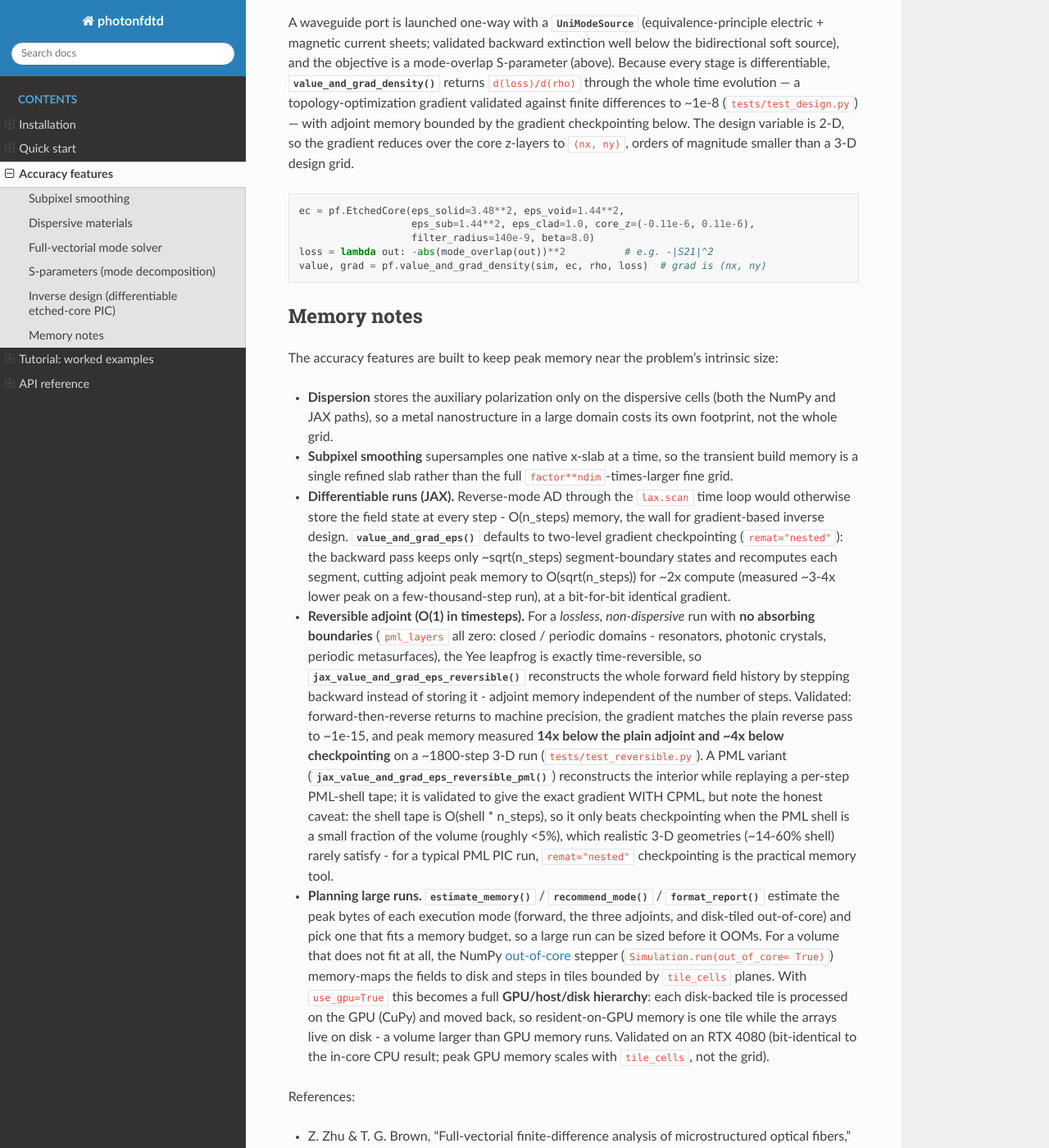
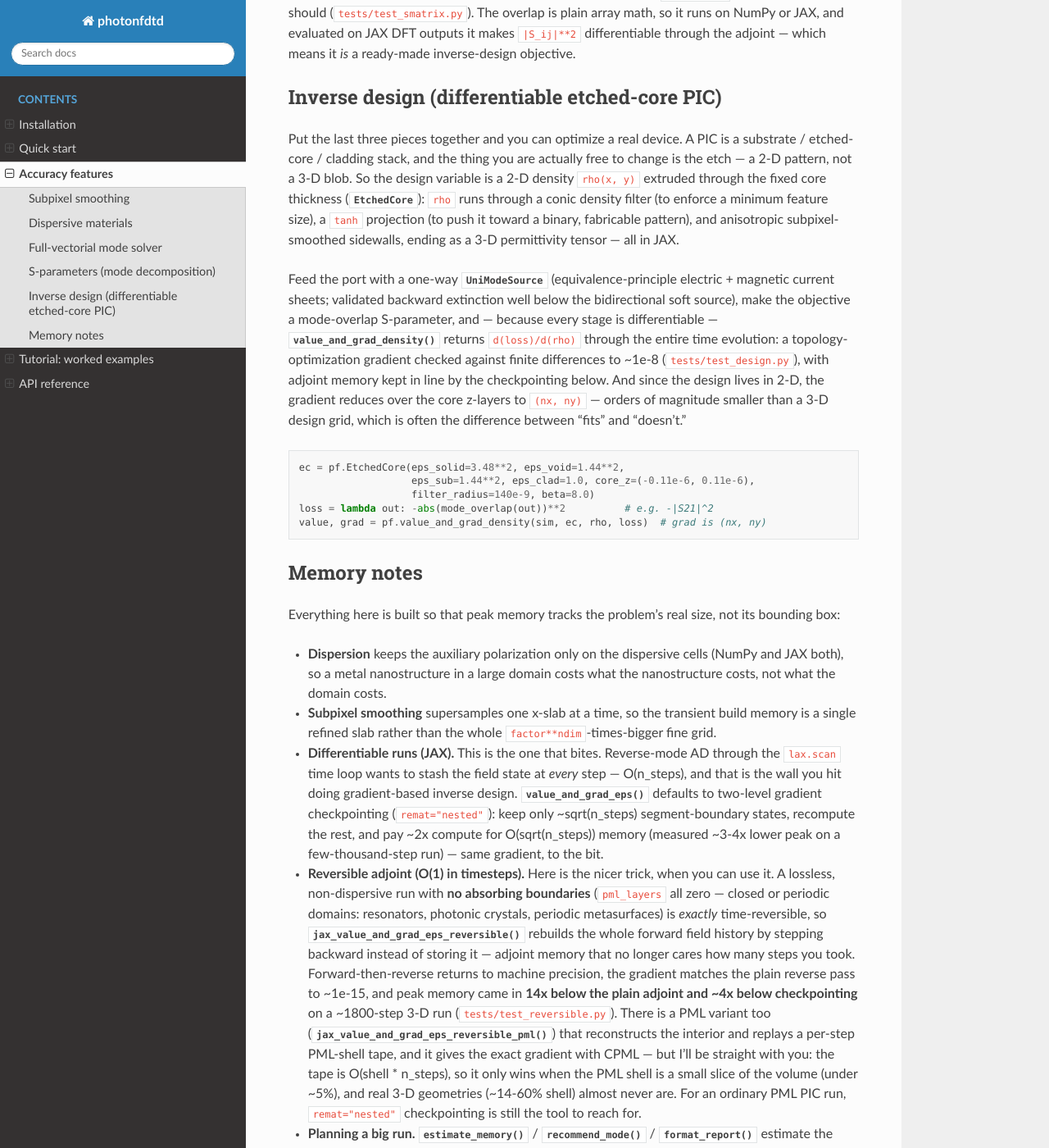
Before and after one commit to ngpaladi/photonfdtd, a Sphinx documentation site: the page built from docs/accuracy.rst, in a window 1280 px wide and 1400 px high, scrolled down 2901 px. Shown: the whole window at 82% size. Built offline with Sphinx 7.4.7 and the Read the Docs theme 3.1.0, drawn with Linux system fonts in a browser that asks for light colours; some of the changed text lies outside the part shown.

Commit message:
docs: rewrite the accuracy guide in a more personal, conversational voice
Same technical content, citations, code, and cross-references — reworded to
read less like a spec sheet and more like an explanation: lead with the naive
failure mode, show why the fix is the right one, keep the honest caveats candid
(the ADE stability limit, the PML-shell adjoint that usually loses to
checkpointing). Builds clean under sphinx -W.

```diff
--- a/docs/accuracy.rst
+++ b/docs/accuracy.rst
@@ -1,41 +1,52 @@
 Accuracy features
 =================
 
-Three features move ``photonfdtd`` toward the accuracy class of production
-FDTD tools: anisotropic subpixel smoothing, dispersive materials, and a
-full-vectorial mode solver. Each is validated against an analytic benchmark in
-the test suite.
+FDTD is a wonderfully simple idea — leapfrog Maxwell's two curl equations on a
+staggered grid and let the fields march forward in time — and a naive
+implementation quietly throws away a lot of accuracy in a few very predictable
+places. Three of them dominate for real integrated photonics: how the grid sees
+a material interface, whether a material is even allowed to be dispersive, and
+whether the mode solver is honest about polarization. ``photonfdtd`` handles all
+three, and every number below is checked against an analytic benchmark in the
+test suite rather than asserted.
 
 Subpixel smoothing
 ------------------
 
-Plain FDTD assigns one permittivity per cell by testing whether the cell centre
-lies inside a structure. That staircases every interface not aligned to the
-grid, dropping the global convergence rate from second to roughly first order.
-:class:`~photonfdtd.Simulation` with ``subpixel=True`` replaces the permittivity
-of a partially filled cell with an effective **anisotropic tensor**: the field
-component *normal* to the interface sees the harmonic mean of permittivity
-(because normal :math:`D` is continuous) and the *tangential* components see the
-arithmetic mean (because tangential :math:`E` is continuous). In the interface
-frame the tensor is :math:`\mathrm{diag}(\varepsilon_h, \varepsilon_a,
-\varepsilon_a)`; only the diagonal is kept, which is exact for axis-aligned
-interfaces (rectangular ``Box`` / Manhattan geometry) and a large improvement
-over staircasing otherwise. The per-cell means and surface normal are obtained
-by supersampling (``subpixel_factor``).
+Ask a plain FDTD grid what material is in a cell and it does the laziest thing
+possible: it checks whether the cell *centre* lands inside your structure and
+stamps that one material across the whole cell. Every interface that doesn't
+happen to fall on a cell boundary turns into a jagged staircase — and that
+staircase quietly knocks your global convergence from second order down to
+roughly first, right at the interfaces, which is exactly where the physics you
+care about lives.
+
+:class:`~photonfdtd.Simulation` with ``subpixel=True`` does the honest thing
+instead. A partially filled cell gets an effective **anisotropic tensor** that
+respects the boundary conditions the staircase was ignoring: the field component
+*normal* to the interface sees the harmonic mean of permittivity (because normal
+:math:`D` is continuous), while the *tangential* components see the arithmetic
+mean (because tangential :math:`E` is continuous). In the interface's own frame
+that's :math:`\mathrm{diag}(\varepsilon_h, \varepsilon_a, \varepsilon_a)`. We
+keep only the diagonal, which is *exact* for axis-aligned interfaces (rectangular
+``Box`` / Manhattan geometry — i.e. most of what you'll ever draw) and a large
+improvement everywhere else. The per-cell means and the surface normal come from
+supersampling (``subpixel_factor``).
 
 .. code-block:: python
 
    sim = pf.Simulation(grid, structures=[...], sources=[...],
                        run_time=..., subpixel=True, subpixel_factor=3)
 
-Supported on the NumPy, CuPy (GPU), and JAX backends (the JAX path uses a
-per-component coefficient, so the smoothed result is JIT-compiled and
-differentiable; it matches the NumPy reference to floating-point reordering).
-Validated in ``tests/test_smoothing.py`` and ``tests/test_jax_accuracy.py``: as
-an interface is swept across one cell, a
-transmitted-phase observable staircases (one abrupt jump at the cell crossing)
-without smoothing but ramps smoothly with it, both capturing the same net
-physical change — the Farjadpour convergence signature.
+Runs on the NumPy and JAX backends (the JAX path carries a per-component
+coefficient, so the smoothed result is JIT-compiled *and* differentiable, and
+matches the NumPy reference to floating-point reordering). The payoff is easy to
+see and hard to argue with (``tests/test_smoothing.py``,
+``tests/test_jax_accuracy.py``): slide an interface across a single cell and
+watch a transmitted-phase observable. Without smoothing it sits perfectly still
+and then lurches in one abrupt jump when the cell finally flips; with smoothing
+it moves smoothly the whole way — same net physics, none of the staircase. That
+is the Farjadpour convergence signature.
 
 References:
 
@@ -50,24 +61,26 @@
 Dispersive materials
 --------------------
 
-A dispersive medium is written as a background permittivity plus a sum of
-poles,
+Real materials don't have a refractive index; they have a curve. We write a
+dispersive medium as a background permittivity plus a sum of poles,
 
 .. math::
 
    \varepsilon_r(\omega) = \varepsilon_\infty +
      \sum_p \frac{S_p}{\omega_{0p}^2 - \omega^2 - 2i\gamma_p\omega},
 
-which spans Lorentz resonances (:math:`S = \Delta\varepsilon\,\omega_0^2`),
-Drude free-electron response (:math:`\omega_0 = 0`), and lossless Sellmeier
-terms (a term :math:`B\lambda^2/(\lambda^2-C)` is exactly a lossless Lorentz
-pole with :math:`\Delta\varepsilon = B`, :math:`\omega_0 = 2\pi c/\sqrt{C}`).
-Each pole is advanced by the auxiliary-differential-equation (ADE) method
-(Taflove & Hagness, *Computational Electrodynamics*, 3rd ed., ch. 9): the
-polarization obeys :math:`\ddot P + 2\gamma\dot P + \omega_0^2 P =
-\varepsilon_0 S\,E`, central-differenced to an explicit recursion applied only
-in dispersive cells. Dispersion activates automatically when any structure uses
-a dispersive medium.
+which is more general than it looks. One pole form covers Lorentz resonances
+(:math:`S = \Delta\varepsilon\,\omega_0^2`), Drude free-electron metals
+(:math:`\omega_0 = 0`), and — the pleasant surprise — lossless Sellmeier terms,
+because a Sellmeier term :math:`B\lambda^2/(\lambda^2-C)` *is* exactly a lossless
+Lorentz pole (:math:`\Delta\varepsilon = B`, :math:`\omega_0 = 2\pi c/\sqrt{C}`).
+So silica, silicon and gold all fall out of the same engine. Each pole is marched
+by the auxiliary-differential-equation (ADE) method (Taflove & Hagness,
+*Computational Electrodynamics*, 3rd ed., ch. 9): its polarization obeys
+:math:`\ddot P + 2\gamma\dot P + \omega_0^2 P = \varepsilon_0 S\,E`,
+central-differenced to a cheap recursion that only runs in the cells that are
+actually dispersive. It switches on by itself the moment a structure uses a
+dispersive medium.
 
 .. code-block:: python
 
@@ -78,48 +91,51 @@
 The cited library — :func:`~photonfdtd.silica`, :func:`~photonfdtd.silicon`,
 :func:`~photonfdtd.silicon_nitride`, :func:`~photonfdtd.lithium_niobate`,
 :func:`~photonfdtd.gold`, :func:`~photonfdtd.silver` — reproduces each source's
-published refractive index (see ``docs/material_data.md`` for full parameters
-and citations).
+published index (``docs/material_data.md`` has the parameters and the papers).
 
-**Pole stability.** The explicit ADE update is stable only while
-:math:`\omega_0\,\Delta t < 2`. Deep-UV Sellmeier poles and high-energy Lorentz
-poles violate this on a grid tuned for near-IR/optical work, so the library
-presets are directly time-steppable only on fine grids that resolve their
-poles. For a narrowband or mode-solving use case call
-``medium.at_wavelength(lambda)`` to get a fixed-index :class:`~photonfdtd.Medium`
-with the correct index; otherwise restrict the medium to in-band poles. (Fitting
-a stable reduced pole model over a chosen band — what Tidy3D's dispersion
-fitter does — is the natural next step.) The ADE stepper itself is validated in
-``tests/test_dispersion.py`` against the analytic phase index of a Lorentz
-medium to within ~1%.
+**One honest catch.** The explicit ADE update is only stable while
+:math:`\omega_0\,\Delta t < 2`, and the deep-UV poles buried in a Sellmeier fit
+sail right past that on a grid sized for telecom wavelengths. So the library
+presets are directly time-steppable only on grids fine enough to resolve those
+poles. If you just want the correct index at a single wavelength — a mode solve,
+a narrowband run — call ``medium.at_wavelength(lambda)`` and get a plain
+fixed-index :class:`~photonfdtd.Medium`; otherwise keep the medium to in-band
+poles. (Fitting a stable low-order model over your band, which is what Tidy3D's
+dispersion fitter does, is the obvious next step.) The stepper itself matches the
+analytic phase index of a Lorentz medium to ~1% (``tests/test_dispersion.py``).
 
-Supported on the NumPy, CuPy, and JAX backends. On the JAX path each pole's
-polarization is threaded through the ``lax.scan`` carry, so a dispersive run is
-JIT-compiled and **differentiable** — ``jax.grad`` of a monitor-derived loss
-flows back to the pole strengths (``tests/test_jax_accuracy.py`` checks this
-against finite differences), enabling inverse design over material dispersion.
+Runs on NumPy and JAX. On the JAX path each pole's polarization rides along in
+the ``lax.scan`` carry, so a dispersive run is JIT-compiled and
+**differentiable**: ``jax.grad`` of a monitor loss flows all the way back to the
+pole strengths (checked against finite differences in
+``tests/test_jax_accuracy.py``), which is what you'd need to inverse-design over
+material dispersion.
 
 Full-vectorial mode solver
 --------------------------
 
+A scalar mode solver quietly assumes your waveguide is weakly guiding and then
+hands you a single effective index regardless of polarization. For a
+high-contrast silicon wire that is simply the wrong answer.
 :class:`~photonfdtd.ModeSolver` solves the full-vectorial finite-difference
-eigenproblem for the transverse fields on the Yee grid, returning the effective
-indices and the full complex field components. Unlike a scalar Helmholtz solver
-it distinguishes TE from TM and captures high-index-contrast boundary effects.
-Validated in ``tests/test_mode_vectorial.py`` against the exact symmetric-slab
-transcendental dispersion: for a high-contrast slab (n=3.0 core, n=1.0 clad,
-0.30 um) it reproduces both TE0 (analytic 2.5397) and TM0 (analytic 1.8988) to
-better than 0.01% — a split a scalar solver cannot represent.
+eigenproblem for the transverse fields on the Yee grid and returns the effective
+indices *and* the full complex field components, so TE and TM come out as the
+genuinely different modes they are. The proof is a slab, where the answer is
+known exactly (``tests/test_mode_vectorial.py``): for a high-contrast slab
+(n=3.0 core, n=1.0 clad, 0.30 um) it lands both TE0 (analytic 2.5397) and TM0
+(analytic 1.8988) to better than 0.01% — a TE/TM split a scalar solver cannot
+see at all.
 
 S-parameters (mode decomposition)
 ---------------------------------
 
-Waveguide S-parameters — the objective for photonic-integrated-circuit device
-design — are extracted by projecting the frequency-domain port fields onto a
-solved mode. Record the four tangential components on a **port plane** with a
-plane-restricted :class:`~photonfdtd.DFTMonitor` (arbitrary axis via
-``plane_axis``/``plane_position``), which keeps only a 2-D slice — a PIC port is
-kilobytes, not the gigabytes a full-volume DFT would cost — then
+S-parameters are what you actually report for a photonic device, and you get
+them by asking one simple question at a port plane: how much of *this* mode is
+going *that* way? Record the four tangential components on a **port plane** with
+a plane-restricted :class:`~photonfdtd.DFTMonitor` (any axis, via
+``plane_axis``/``plane_position``) — keeping only that 2-D slice means a port
+costs kilobytes instead of the gigabytes a full-volume DFT would burn — and
+project onto the solved mode:
 
 .. code-block:: python
 
@@ -129,36 +145,38 @@
    alpha_plus, alpha_minus = pf.s_parameters(result, "out", mode_result, mode_index=0,
                                              dA=dy * dz)
 
-The forward/backward amplitudes come from the unconjugated/conjugated
-cross-product overlap; oppositely-propagating modes are orthogonal under it, so
-forward transmission and back-reflection separate on the same plane. A mode
-launched down a straight lossless waveguide gives ``|S21| ~= 1``
-(``tests/test_smatrix.py``). The overlap is written in plain array ops, so it
-runs on NumPy/CuPy/JAX and — evaluated on JAX DFT outputs inside a loss — makes
-``|S_ij|**2`` **differentiable** through the time-domain adjoint (the mode is a
-constant), which is the figure of merit for inverse design.
+The forward and backward amplitudes come from the unconjugated/conjugated
+cross-product overlap, and the reason it works is that oppositely-propagating
+modes are orthogonal under it — so transmission and reflection separate cleanly
+even though they are superimposed on the same plane. Launch a mode down a
+straight lossless guide and you get ``|S21| ~= 1`` back, exactly as you should
+(``tests/test_smatrix.py``). The overlap is plain array math, so it runs on
+NumPy or JAX, and evaluated on JAX DFT outputs it makes ``|S_ij|**2``
+differentiable through the adjoint — which means it *is* a ready-made
+inverse-design objective.
 
 Inverse design (differentiable etched-core PIC)
 -----------------------------------------------
 
-The pieces above compose into gradient-based photonic-integrated-circuit
-design. The device is a substrate / etched-core / cladding stack whose *design
-variable is a 2-D density* ``rho(x, y)`` extruded through the fixed core
-thickness (:class:`~photonfdtd.EtchedCore`): ``rho`` is passed through a conic
-density filter (minimum feature size), a ``tanh`` projection (toward a binary,
-fabricable pattern), and anisotropic subpixel-smoothed vertical sidewalls to a
-3-D permittivity tensor — all in JAX.
+Put the last three pieces together and you can optimize a real device. A PIC is
+a substrate / etched-core / cladding stack, and the thing you are actually free
+to change is the etch — a 2-D pattern, not a 3-D blob. So the design variable is
+a 2-D density ``rho(x, y)`` extruded through the fixed core thickness
+(:class:`~photonfdtd.EtchedCore`): ``rho`` runs through a conic density filter
+(to enforce a minimum feature size), a ``tanh`` projection (to push it toward a
+binary, fabricable pattern), and anisotropic subpixel-smoothed sidewalls, ending
+as a 3-D permittivity tensor — all in JAX.
 
-A waveguide port is launched one-way with a :class:`~photonfdtd.UniModeSource`
+Feed the port with a one-way :class:`~photonfdtd.UniModeSource`
 (equivalence-principle electric + magnetic current sheets; validated backward
-extinction well below the bidirectional soft source), and the objective is a
-mode-overlap S-parameter (above). Because every stage is differentiable,
-:func:`~photonfdtd.value_and_grad_density` returns ``d(loss)/d(rho)`` through
-the whole time evolution — a topology-optimization gradient validated against
-finite differences to ~1e-8 (``tests/test_design.py``) — with adjoint memory
-bounded by the gradient checkpointing below. The design variable is 2-D, so the
-gradient reduces over the core z-layers to ``(nx, ny)``, orders of magnitude
-smaller than a 3-D design grid.
+extinction well below the bidirectional soft source), make the objective a
+mode-overlap S-parameter, and — because every stage is differentiable —
+:func:`~photonfdtd.value_and_grad_density` returns ``d(loss)/d(rho)`` through the
+entire time evolution: a topology-optimization gradient checked against finite
+differences to ~1e-8 (``tests/test_design.py``), with adjoint memory kept in
+line by the checkpointing below. And since the design lives in 2-D, the gradient
+reduces over the core z-layers to ``(nx, ny)`` — orders of magnitude smaller than
+a 3-D design grid, which is often the difference between "fits" and "doesn't."
 
 .. code-block:: python
 
@@ -171,51 +189,50 @@
 Memory notes
 ------------
 
-The accuracy features are built to keep peak memory near the problem's
-intrinsic size:
+Everything here is built so that peak memory tracks the problem's real size, not
+its bounding box:
 
-* **Dispersion** stores the auxiliary polarization only on the dispersive cells
-  (both the NumPy and JAX paths), so a metal nanostructure in a large domain
-  costs its own footprint, not the whole grid.
-* **Subpixel smoothing** supersamples one native x-slab at a time, so the
-  transient build memory is a single refined slab rather than the full
-  ``factor**ndim``-times-larger fine grid.
-* **Differentiable runs (JAX).** Reverse-mode AD through the ``lax.scan`` time
-  loop would otherwise store the field state at every step - O(n_steps) memory,
-  the wall for gradient-based inverse design. :func:`value_and_grad_eps`
-  defaults to two-level gradient checkpointing (``remat="nested"``): the
-  backward pass keeps only ~sqrt(n_steps) segment-boundary states and
-  recomputes each segment, cutting adjoint peak memory to O(sqrt(n_steps)) for
-  ~2x compute (measured ~3-4x lower peak on a few-thousand-step run), at a
-  bit-for-bit identical gradient.
-* **Reversible adjoint (O(1) in timesteps).** For a *lossless, non-dispersive*
-  run with **no absorbing boundaries** (``pml_layers`` all zero: closed /
-  periodic domains - resonators, photonic crystals, periodic metasurfaces), the
-  Yee leapfrog is exactly time-reversible, so
-  :func:`~photonfdtd.jax_value_and_grad_eps_reversible` reconstructs the whole
-  forward field history by stepping backward instead of storing it - adjoint
-  memory independent of the number of steps. Validated: forward-then-reverse
-  returns to machine precision, the gradient matches the plain reverse pass to
-  ~1e-15, and peak memory measured **14x below the plain adjoint and ~4x below
-  checkpointing** on a ~1800-step 3-D run (``tests/test_reversible.py``).
-  A PML variant (:func:`~photonfdtd.jax_value_and_grad_eps_reversible_pml`)
-  reconstructs the interior while replaying a per-step PML-shell tape; it is
-  validated to give the exact gradient WITH CPML, but note the honest caveat:
-  the shell tape is O(shell * n_steps), so it only beats checkpointing when the
-  PML shell is a small fraction of the volume (roughly <5%), which realistic 3-D
-  geometries (~14-60% shell) rarely satisfy - for a typical PML PIC run,
-  ``remat="nested"`` checkpointing is the practical memory tool.
-* **Planning large runs.** :func:`~photonfdtd.estimate_memory` /
-  :func:`~photonfdtd.recommend_mode` / :func:`~photonfdtd.format_report`
-  estimate the peak bytes of each execution mode (forward, the three adjoints,
-  and disk-tiled out-of-core) and pick one that fits a memory budget, so a large
-  run can be sized before it OOMs. For a volume that does not fit at all, the
-  NumPy :ref:`out-of-core <genindex>` stepper (``Simulation.run(out_of_core=
-  True)``) memory-maps the fields to disk and steps in tiles bounded by
-  ``tile_cells`` planes. With ``use_gpu=True`` this becomes a full
-  **GPU/host/disk hierarchy**: each disk-backed tile is processed on the GPU
-  (CuPy) and moved back, so resident-on-GPU memory is one tile while the arrays
-  live on disk - a volume larger than GPU memory runs. Validated on an RTX 4080
+* **Dispersion** keeps the auxiliary polarization only on the dispersive cells
+  (NumPy and JAX both), so a metal nanostructure in a large domain costs what the
+  nanostructure costs, not what the domain costs.
+* **Subpixel smoothing** supersamples one x-slab at a time, so the transient
+  build memory is a single refined slab rather than the whole
+  ``factor**ndim``-times-bigger fine grid.
+* **Differentiable runs (JAX).** This is the one that bites. Reverse-mode AD
+  through the ``lax.scan`` time loop wants to stash the field state at *every*
+  step — O(n_steps), and that is the wall you hit doing gradient-based inverse
+  design. :func:`value_and_grad_eps` defaults to two-level gradient checkpointing
+  (``remat="nested"``): keep only ~sqrt(n_steps) segment-boundary states,
+  recompute the rest, and pay ~2x compute for O(sqrt(n_steps)) memory (measured
+  ~3-4x lower peak on a few-thousand-step run) — same gradient, to the bit.
+* **Reversible adjoint (O(1) in timesteps).** Here is the nicer trick, when you
+  can use it. A lossless, non-dispersive run with **no absorbing boundaries**
+  (``pml_layers`` all zero — closed or periodic domains: resonators, photonic
+  crystals, periodic metasurfaces) is *exactly* time-reversible, so
+  :func:`~photonfdtd.jax_value_and_grad_eps_reversible` rebuilds the whole forward
+  field history by stepping backward instead of storing it — adjoint memory that
+  no longer cares how many steps you took. Forward-then-reverse returns to
+  machine precision, the gradient matches the plain reverse pass to ~1e-15, and
+  peak memory came in **14x below the plain adjoint and ~4x below checkpointing**
+  on a ~1800-step 3-D run (``tests/test_reversible.py``). There is a PML variant
+  too (:func:`~photonfdtd.jax_value_and_grad_eps_reversible_pml`) that
+  reconstructs the interior and replays a per-step PML-shell tape, and it gives
+  the exact gradient with CPML — but I'll be straight with you: the tape is
+  O(shell * n_steps), so it only wins when the PML shell is a small slice of the
+  volume (under ~5%), and real 3-D geometries (~14-60% shell) almost never are.
+  For an ordinary PML PIC run, ``remat="nested"`` checkpointing is still the tool
+  to reach for.
+* **Planning a big run.** :func:`~photonfdtd.estimate_memory` /
+  :func:`~photonfdtd.recommend_mode` / :func:`~photonfdtd.format_report` estimate
+  the peak bytes of each mode (forward, the three adjoints, disk-tiled
+  out-of-core) and pick one that fits your budget — so you find out a run won't
+  fit *before* it OOMs, not after. For a volume that doesn't fit at all, the
+  out-of-core stepper (``Simulation.run(out_of_core=True)``) memory-maps the
+  fields to disk and marches in tiles bounded by ``tile_cells`` planes. Turn on
+  the legacy CuPy backend (``use_gpu=True``) and it becomes a full
+  **GPU/host/disk hierarchy**: each disk-backed tile is worked on the GPU and
+  sent back, so the GPU only ever holds one tile while the full arrays sit on
+  disk — a volume bigger than your VRAM still runs. Validated on an RTX 4080
   (bit-identical to the in-core CPU result; peak GPU memory scales with
   ``tile_cells``, not the grid).
 
```
